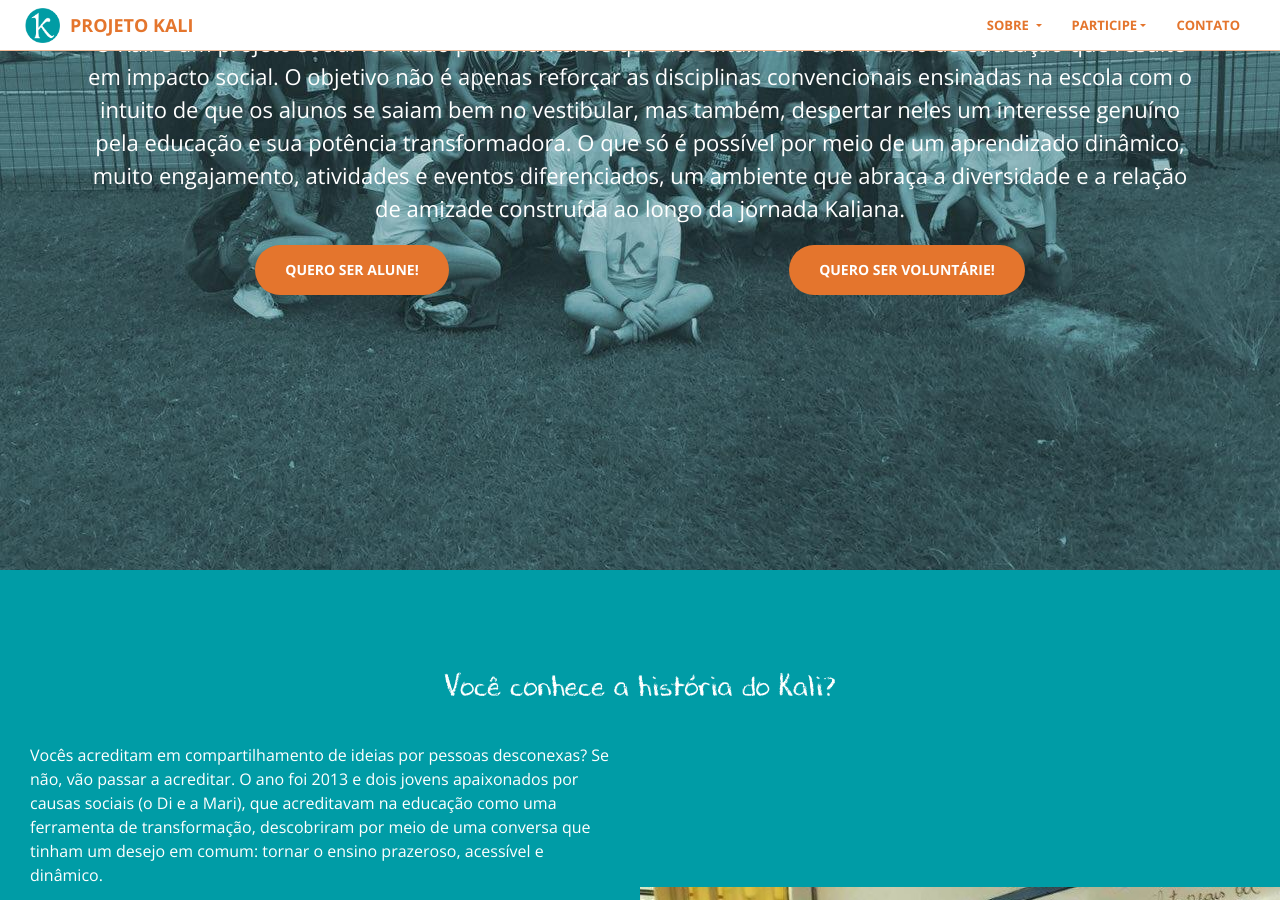
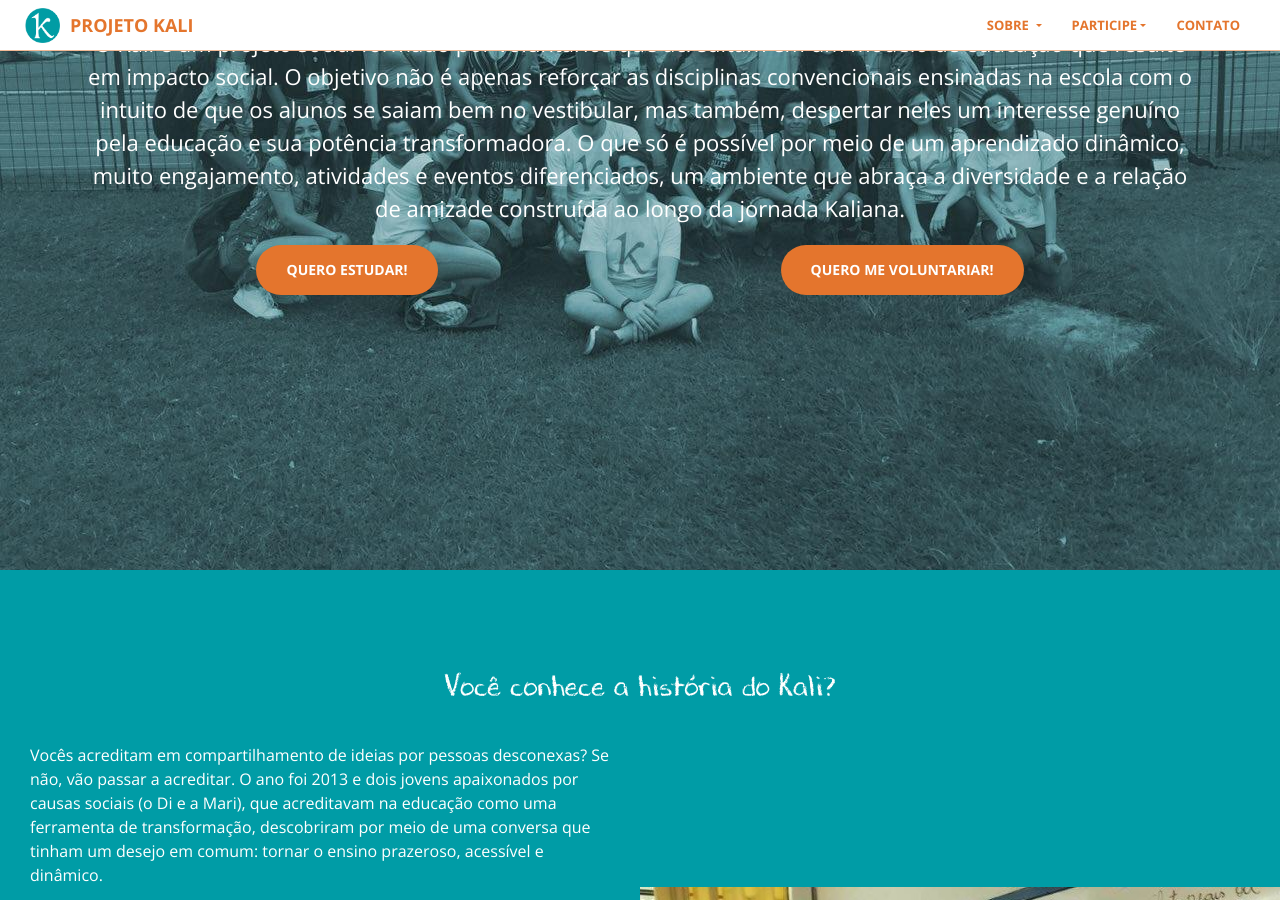
Before and after one commit to projetokali/projetokali.github.io, a Jekyll site: the page built from sobre.html, in a window 1280 px wide and 900 px high, scrolled down 380 px. Built offline with Jekyll 4.4.1, drawn with Linux system fonts in a browser that asks for light colours.

Commit message:
Arruma texto dos botoes

```diff
--- a/_includes/sobre.html
+++ b/_includes/sobre.html
@@ -7,9 +7,9 @@
         </p>
         <div class="d-flex flex-column flex-md-row justify-content-around">
             <a href="{{ site.form_inscricao_alunos }}" class="btn btn-primary btn-xl" data-aos="fade-right"
-                target="_blank">Quero ser alune!</a>
+                target="_blank">Quero estudar!</a>
             <a href="{{ site.form_inscricao_voluntarios }}" class="btn btn-primary btn-xl mt-5 mt-md-0"
-                data-aos="fade-left" target="_blank">Quero ser voluntárie!</a>
+                data-aos="fade-left" target="_blank">Quero me voluntariar!</a>
         </div>
     </div>
 </section>
```
